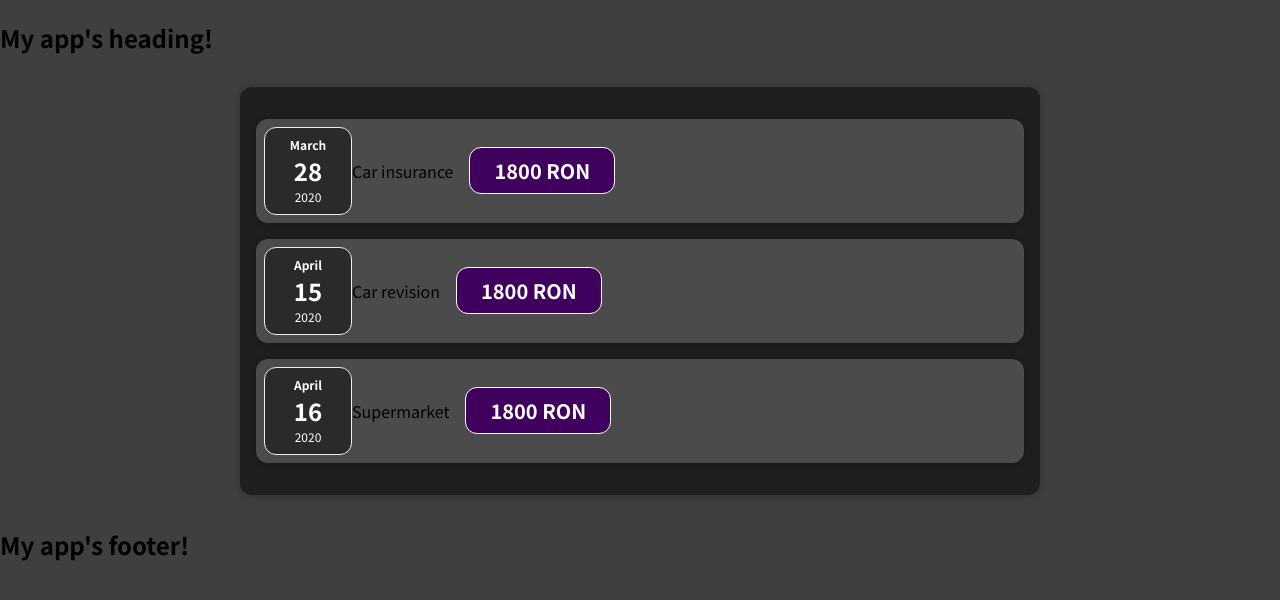
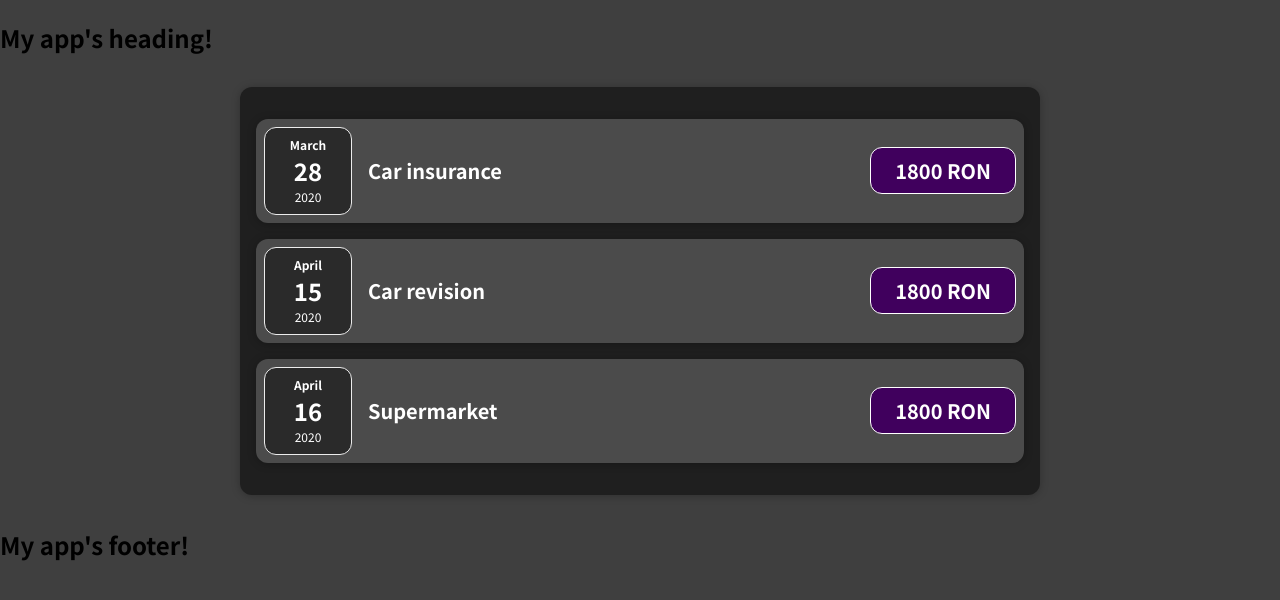
Before and after one commit to sgabor95/expenses-tracker, a React (Create React App) app: page / in a window 1280 px wide. Shown: the top 600 px of the page. Built offline with nearby package versions, Linux system fonts and the light colour scheme.

Commit message:
Organized components in different folders

```diff
--- a/src/components/ExpenseDate.js
+++ b/src/components/Expenses/ExpenseDate.js
@@ -1,6 +1,7 @@
 import "./ExpenseDate.css";
+import React from "react";
 
-function ExpenseDate({ date }) {
+const ExpenseDate = ({ date }) => {
   const month = date.toLocaleString("en-US", { month: "long" });
   const day = date.toLocaleString("en-US", { day: "2-digit" });
   const year = date.getFullYear();
@@ -12,6 +13,6 @@ function ExpenseDate({ date }) {
       <div className="expense-date__year">{year}</div>
     </div>
   );
-}
+};
 
 export default ExpenseDate;
--- a/src/components/ExpenseItem.js
+++ b/src/components/Expenses/ExpenseItem.js
@@ -1,19 +1,20 @@
 import "./ExpenseItem.css";
+import React from "react";
 import ExpenseDate from "./ExpenseDate";
-import Card from "./Card";
+import Card from "../UI/Card";
 
-function ExpenseItem(props) {
+const ExpenseItem = (props) => {
   const { date, title, amount } = props;
 
   return (
     <Card className="expense-item">
       <ExpenseDate date={date} />
       <div className="expense-item__description">
-        <div>{title}</div>
+        <h2>{title}</h2>
         <div className="expense-item__price">{amount} RON</div>
       </div>
     </Card>
   );
-}
+};
 
 export default ExpenseItem;
--- a/src/components/Card.js
+++ b/src/components/UI/Card.js
@@ -1,8 +1,9 @@
 import "./Card.css";
+import React from "react";
 
-function Card(props) {
+const Card = (props) => {
   const clases = "card " + props.className;
   return <div className={clases}>{props.children}</div>;
-}
+};
 
 export default Card;
```
Also changed, not shown: src/App.js (+4 -3 lines), src/components/Expenses/ExpensesList.js (renamed from src/components/ExpensesList.js, +4 -3 lines), src/components/Expenses/ExpenseDate.css (renamed from src/components/ExpenseDate.css), src/components/Expenses/ExpenseItem.css (renamed from src/components/ExpenseItem.css), src/components/Expenses/ExpensesList.css (renamed from src/components/ExpensesList.css), src/components/UI/Card.css (renamed from src/components/Card.css).
